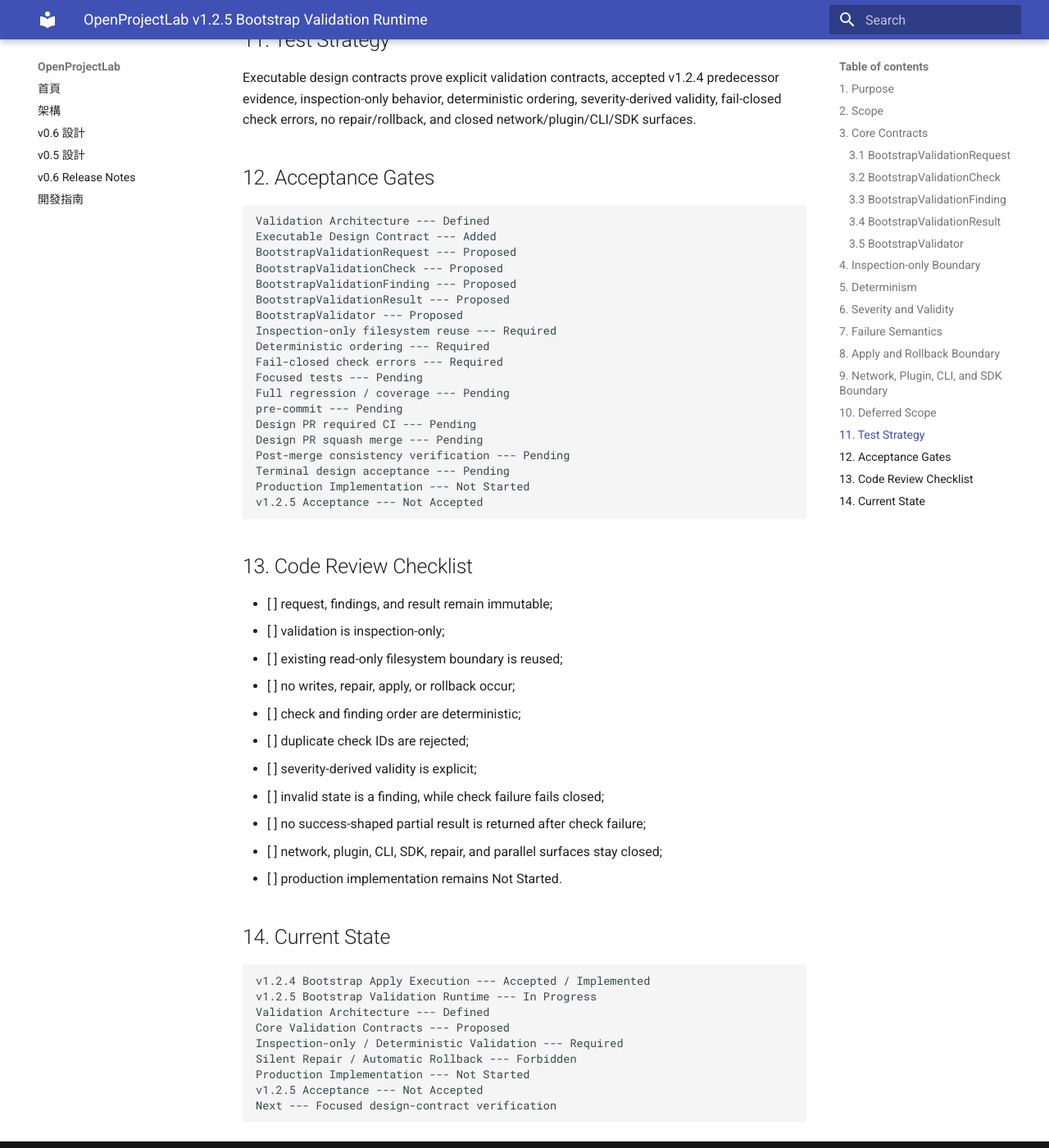
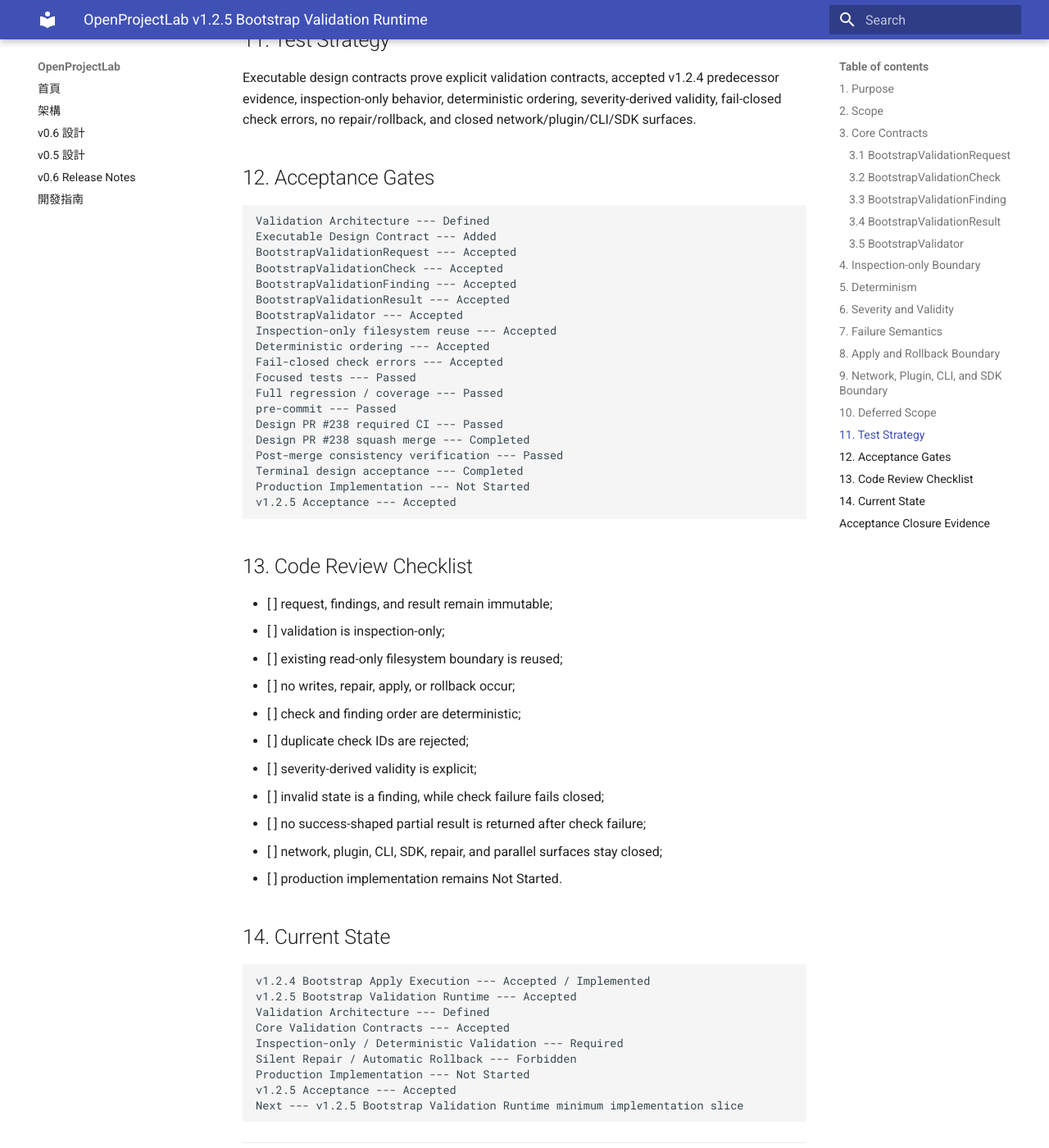
Before and after one commit to khwang1964/OpenProjectLab, an MkDocs documentation site: the page built from docs/releases/v1.2.5-bootstrap-validation-runtime.md, in a window 1280 px wide and 1400 px high, scrolled down 3806 px. Shown: the whole window at 82% size. Built offline with MkDocs 1.6.1 and Material for MkDocs 9.7.7, drawn with Linux system fonts in a browser that asks for light colours; some of the changed text lies outside the part shown.

Commit message:
docs: accept v1.2.5 bootstrap validation runtime (#239)

````diff
--- a/docs/releases/v1.2.5-bootstrap-validation-runtime.md
+++ b/docs/releases/v1.2.5-bootstrap-validation-runtime.md
@@ -1,6 +1,6 @@
 # OpenProjectLab v1.2.5 Bootstrap Validation Runtime
 
-> **Status:** Design / Contract Definition --- In Progress
+> **Status:** Accepted --- Terminally Closed
 > **Predecessor:** v1.2.4 Bootstrap Apply Execution --- Accepted / Implemented
 > **Target Slice:** v1.2.5 --- Bootstrap Validation Runtime
 > **Production Implementation:** Not Started
@@ -146,7 +146,7 @@
 parallel validation --- Deferred
 Stable serialized report format --- Not Accepted
 Production Implementation --- Not Started
-v1.2.5 Acceptance --- Not Accepted
+v1.2.5 Acceptance --- Accepted
 ```
 
 ## 11. Test Strategy
@@ -161,23 +161,23 @@
 ``` text
 Validation Architecture --- Defined
 Executable Design Contract --- Added
-BootstrapValidationRequest --- Proposed
-BootstrapValidationCheck --- Proposed
-BootstrapValidationFinding --- Proposed
-BootstrapValidationResult --- Proposed
-BootstrapValidator --- Proposed
-Inspection-only filesystem reuse --- Required
-Deterministic ordering --- Required
-Fail-closed check errors --- Required
-Focused tests --- Pending
-Full regression / coverage --- Pending
-pre-commit --- Pending
-Design PR required CI --- Pending
-Design PR squash merge --- Pending
-Post-merge consistency verification --- Pending
-Terminal design acceptance --- Pending
+BootstrapValidationRequest --- Accepted
+BootstrapValidationCheck --- Accepted
+BootstrapValidationFinding --- Accepted
+BootstrapValidationResult --- Accepted
+BootstrapValidator --- Accepted
+Inspection-only filesystem reuse --- Accepted
+Deterministic ordering --- Accepted
+Fail-closed check errors --- Accepted
+Focused tests --- Passed
+Full regression / coverage --- Passed
+pre-commit --- Passed
+Design PR #238 required CI --- Passed
+Design PR #238 squash merge --- Completed
+Post-merge consistency verification --- Passed
+Terminal design acceptance --- Completed
 Production Implementation --- Not Started
-v1.2.5 Acceptance --- Not Accepted
+v1.2.5 Acceptance --- Accepted
 ```
 
 ## 13. Code Review Checklist
@@ -198,12 +198,28 @@
 
 ``` text
 v1.2.4 Bootstrap Apply Execution --- Accepted / Implemented
-v1.2.5 Bootstrap Validation Runtime --- In Progress
+v1.2.5 Bootstrap Validation Runtime --- Accepted
 Validation Architecture --- Defined
-Core Validation Contracts --- Proposed
+Core Validation Contracts --- Accepted
 Inspection-only / Deterministic Validation --- Required
 Silent Repair / Automatic Rollback --- Forbidden
 Production Implementation --- Not Started
-v1.2.5 Acceptance --- Not Accepted
-Next --- Focused design-contract verification
+v1.2.5 Acceptance --- Accepted
+Next --- v1.2.5 Bootstrap Validation Runtime minimum implementation slice
 ```
+
+
+------------------------------------------------------------------------
+
+## Acceptance Closure Evidence
+
+``` text
+Design PR #238 --- Merged
+Design merge --- eadc9b96a0a7f4231331da162ee9c586cd9613e6
+CI run #490 --- Success
+Post-merge focused verification --- 9 passed
+Post-merge consistency verification --- Passed
+v1.2.5 Design Contract --- Accepted
+Production Implementation --- Not Started
+Next --- v1.2.5 Bootstrap Validation Runtime minimum implementation slice
+```
````
Also changed, not shown: CHANGELOG.md (+8 -0 lines), docs/HISTORY.md (+11 -0 lines), docs/architecture/bootstrap-validation-runtime.md (+18 -4 lines), docs/releases/v1.2.5-bootstrap-validation-runtime-acceptance.md (added, +52 -0 lines), docs/roadmap.md (+16 -0 lines), 1 other file.
